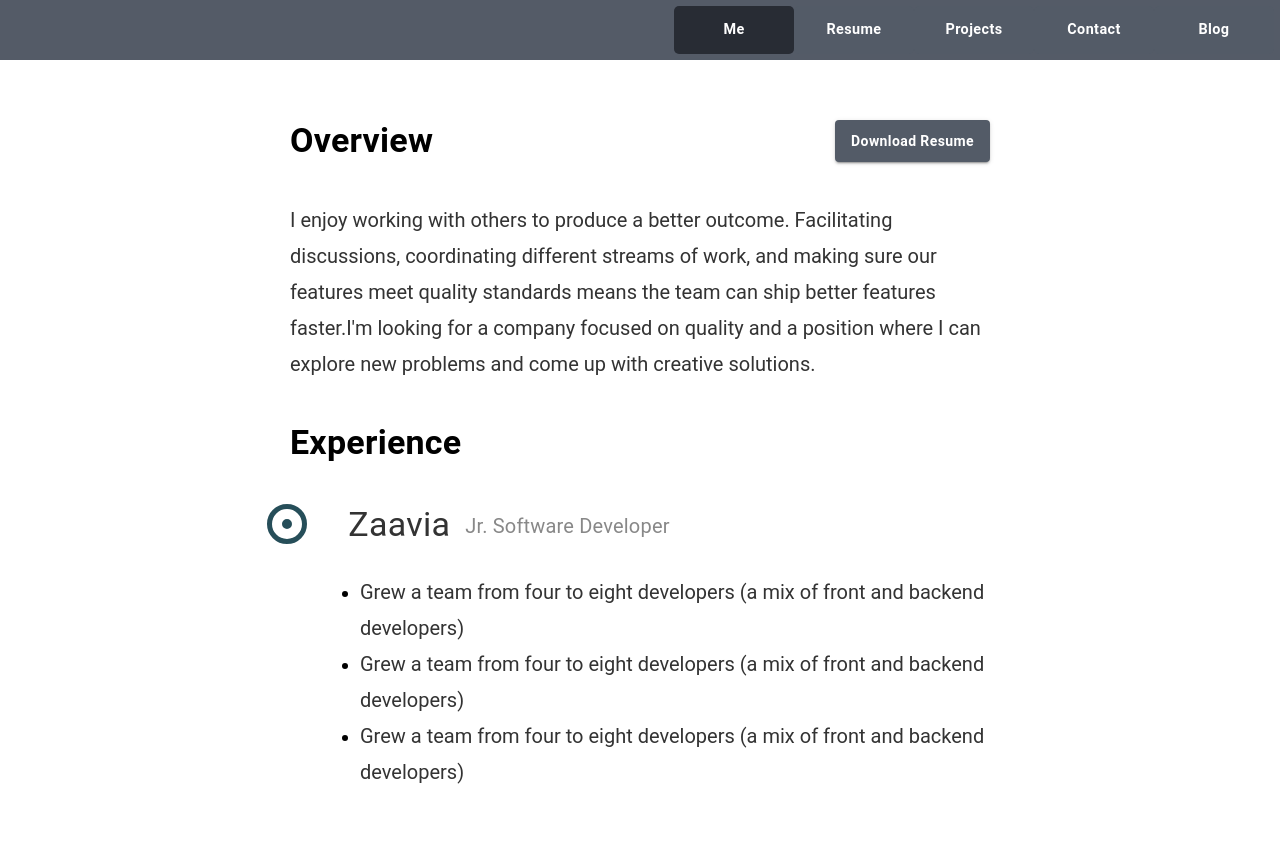
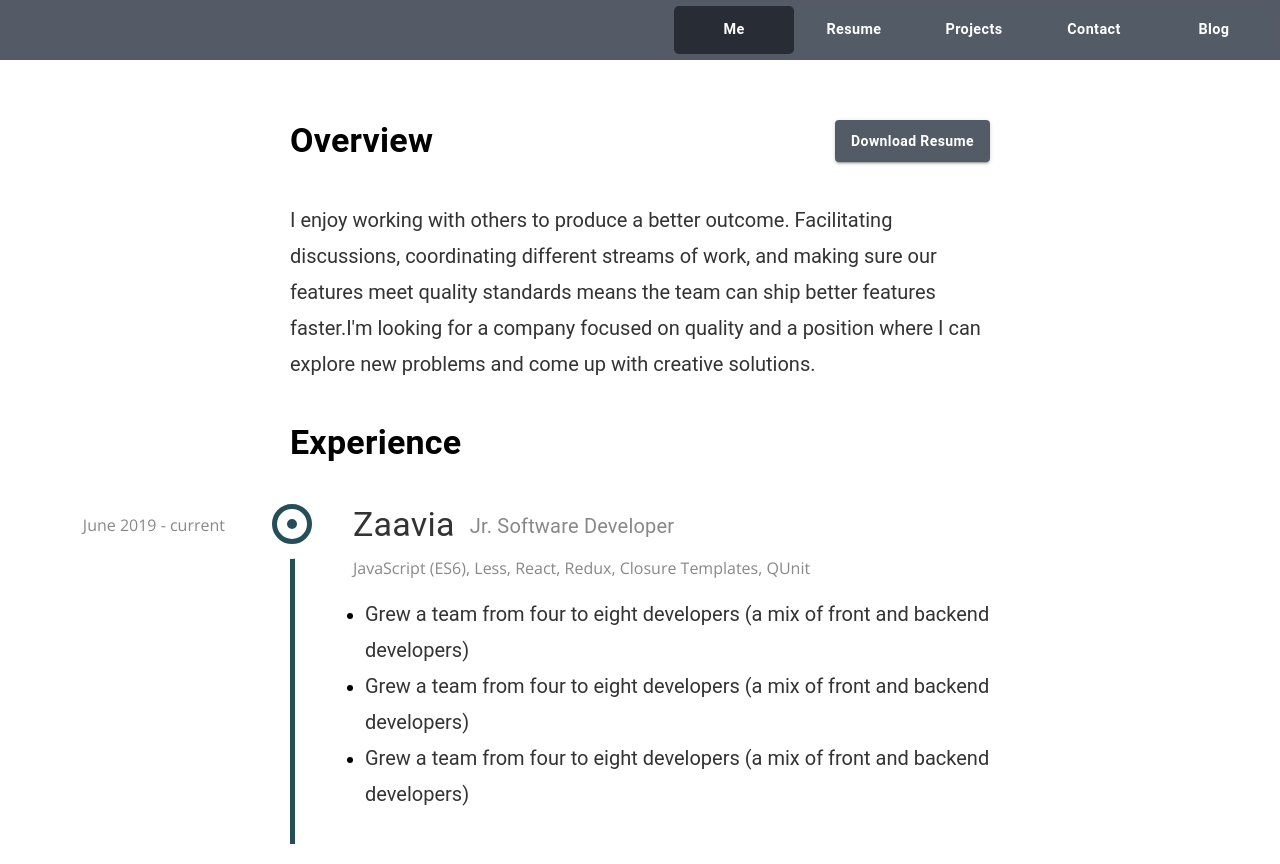
Before and after one commit to Hamzaalam/profile-resume-app, a React (Create React App) app: page /#/resume in a window 1280 px wide. Before the commit the page ends 810 px from the top, so only its background shows below. Built offline with nearby package versions, Linux system fonts and the light colour scheme.

Commit message:
complete Item component

```diff
--- /dev/null
+++ b/src/Resume/Item.jsx
@@ -0,0 +1,122 @@
+import React from 'react';
+import Grid from '@material-ui/core/Grid';
+import Typography from '@material-ui/core/Typography';
+import { withStyles } from '@material-ui/core';
+
+const styles = {
+    Typography: {
+      lineHeight:'1.8em',
+      color:'#333',
+      fontSize:'20px',
+      letterSpacing:0
+    },
+};
+const Item = (props) => {
+    const item ={
+        borderLeft: '5px solid',
+        paddingBottom: '2em',
+        position: 'relative',
+        borderColor: '#264e59'
+    }
+    const descriptionItem ={
+        marginTop:'40px',
+    }
+    const targetBorder = {
+        position: 'relative',
+        left: '-38px',
+        top: '-15px',
+        width: '40px',
+        height: '40px',
+        border: '15px solid white',
+        borderRadius: '50%',
+        zIndex: '1',
+        backgroundColor:'#264e59'
+    }
+    const targetDot ={
+        width: '10px',
+        height: '10px',
+        borderRadius:'50%',
+        zIndex: '10',
+        margin: '5px auto',
+        border: '10px solid white',
+        backgroundColor:'#264e59'
+    }
+    const itemCompanyTitle = {
+        color:'#333',
+    }
+    const itemPositionTitle = {
+        color:'#888',
+        marginTop: '7px',
+        marginLeft:'15px',
+        fontSize: '20px'
+    }
+    const itemDate = {
+        position: 'relative',
+        right: '765px',
+        top: '-60px',
+        textAlign: 'right',
+        minWidth: '180px',
+        color: '#888',
+        fontSize: '1em'
+    }
+    const itemPositionRole = {
+        position: 'absolute',
+        left: '58px',
+        top: '53px',
+        textAlign: 'left',
+        minWidth: '180px',
+        color: '#888',
+        fontSize: '1em'
+    }
+    const itemDescription = {
+        marginLeft:'30px',
+    }
+    const {classes} = props;
+
+    return (<div style={item}>
+            <Grid container style={descriptionItem}>
+                <Grid item xs={1}>
+                    <div style={targetBorder}>
+                        <div style={targetDot}>
+                        </div>
+                    </div>
+                </Grid>
+                <Grid item xs={8} style={{display:'flex'}}>
+                    <Typography variant='h4' style={itemCompanyTitle}>
+                        Zaavia
+                    </Typography>
+                    <Typography  style={itemPositionTitle}>
+                        Jr. Software Developer
+                    </Typography>
+                </Grid>
+            </Grid>
+            <div style={itemPositionRole}>
+                JavaScript (ES6), Less, React, Redux, Closure Templates, QUnit
+            </div>
+            <div style={itemDate}>
+                June 2019 - current
+            </div>
+            <div style={itemDescription}>
+                <ul style={{margin:'unset'}}>
+                    <li>
+                        <Typography classes={{ root: classes.Typography }}>
+                            Grew a team from four to eight developers (a mix of front and backend developers)
+                        </Typography>
+                    </li>
+                    <li>
+                        <Typography classes={{ root: classes.Typography }}>
+                            Grew a team from four to eight developers (a mix of front and backend developers)
+                        </Typography>
+                    </li>
+                    <li>
+                        <Typography classes={{ root: classes.Typography }}>
+                            Grew a team from four to eight developers (a mix of front and backend developers)
+                        </Typography>
+                    </li>
+                </ul>
+            </div>
+            </div>
+           );
+}
+
+export default withStyles(styles)(Item);
--- a/src/Resume/Resume.jsx
+++ b/src/Resume/Resume.jsx
@@ -3,6 +3,7 @@ import Typography from '@material-ui/core/Typography';
 import Button from '@material-ui/core/Button';
 import Grid from '@material-ui/core/Grid';
 import { withStyles } from '@material-ui/core';
+import Item from './Item';
 
 const styles = {
     Typography: {
@@ -35,38 +36,6 @@ const Resume = (props) => {
     }
     const heading ={
         fontWeight:'700',
-    }
-    const targetBorder = {
-        position: 'relative',
-        left: '-38px',
-        top: '-15px',
-        width: '40px',
-        height: '40px',
-        border: '15px solid white',
-        borderRadius: '50%',
-        zIndex: '1',
-        backgroundColor:'#264e59'
-    }
-    const targetDot ={
-        width: '10px',
-        height: '10px',
-        borderRadius:'50%',
-        zIndex: '10',
-        margin: '5px auto',
-        border: '10px solid white',
-        backgroundColor:'#264e59'
-    }
-    const itemCompanyTitle = {
-        color:'#333',
-    }
-    const itemPositionTitle = {
-        color:'#888',
-        marginTop: '7px',
-        marginLeft:'15px',
-        fontSize: '20px'
-    }
-    const itemDescription = {
-        marginLeft:'30px',
     }
     const { classes } = props;
 
@@ -104,41 +73,12 @@ const Resume = (props) => {
                             </Typography>
                        </Grid>
                     </Grid>
-                    <Grid container style={descriptionItem}>
-                        <Grid item xs={1}>
-                            <div style={targetBorder}>
-                                <div style={targetDot}>
-                                </div>
-                            </div>
-                        </Grid>
-                        <Grid item xs={8} style={{display:'flex'}}>
-                            <Typography variant='h4' style={itemCompanyTitle}>
-                                Zaavia
-                            </Typography>
-                            <Typography  style={itemPositionTitle}>
-                                Jr. Software Developer
-                            </Typography>
-                        </Grid>
-                    </Grid>
-                    <div style={itemDescription}>
-                        <ul style={{margin:'unset'}}>
-                            <li>
-                                <Typography classes={{ root: classes.Typography }}>
-                                    Grew a team from four to eight developers (a mix of front and backend developers)
-                                </Typography>
-                            </li>
-                            <li>
-                                <Typography classes={{ root: classes.Typography }}>
-                                    Grew a team from four to eight developers (a mix of front and backend developers)
-                                </Typography>
-                            </li>
-                            <li>
-                                <Typography classes={{ root: classes.Typography }}>
-                                    Grew a team from four to eight developers (a mix of front and backend developers)
-                                </Typography>
-                            </li>
-                        </ul>
-                    </div>
+                    <Item
+                        companyTitle={''}
+                        postion={''}
+                        year={''}
+                        points={''}
+                    />
                 </section>
             </div>
             );
--- a/src/header/header.jsx
+++ b/src/header/header.jsx
@@ -77,7 +77,7 @@ const Header = (props) => {
                             component={Link}
                             to='/blog'
                             classes={{ root: classes.Tab }}
-                            style={value === 3 ? {background:'#282c34'}:{background:'#535b67'}}
+                            style={value === 4 ? {background:'#282c34'}:{background:'#535b67'}}
 
                         />
                     </Tabs>
```
